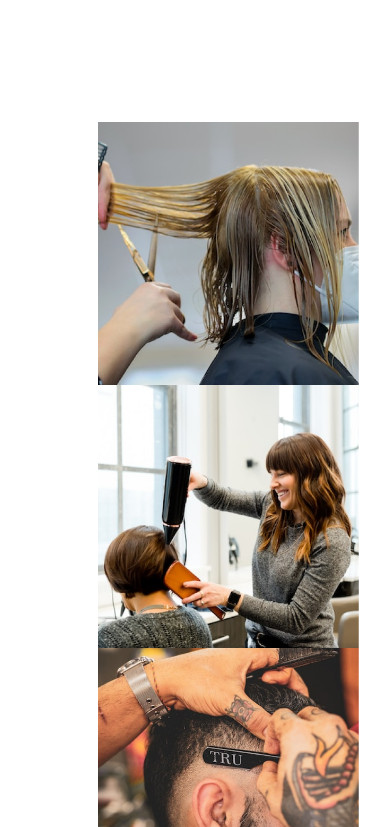
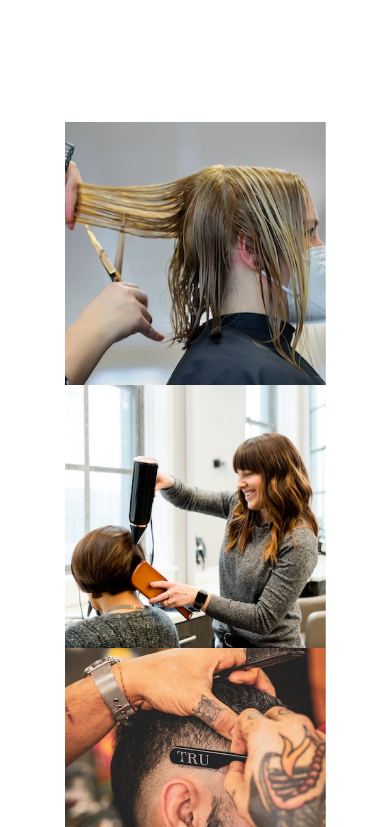
Before and after one commit to shishir3051/Stylon, a plain HTML site: page index.html in a window 390 px wide. Shown: the part 4577-5404 px from the top of the page. Drawn offline with nearby package versions, Linux system fonts and the light colour scheme.

Commit message:
services3 section problem fixed

```diff
--- a/assets/styles/index.css
+++ b/assets/styles/index.css
@@ -359,9 +359,9 @@ nav .fas {
     margin-top: 50px;
 }
 
-.service3-image {
+/* .service3-image {
     width: 94%;
-}
+} */
 .box {
     position: relative;
     width: 100%;
@@ -852,7 +852,7 @@ input[type="submit"] {
         flex-direction: row;
         flex-wrap: wrap;
         justify-content: space-evenly;
-        margin-left: 8%;
+        /* margin-left: 8%; */
     }
     .box {
         position: relative;
```
